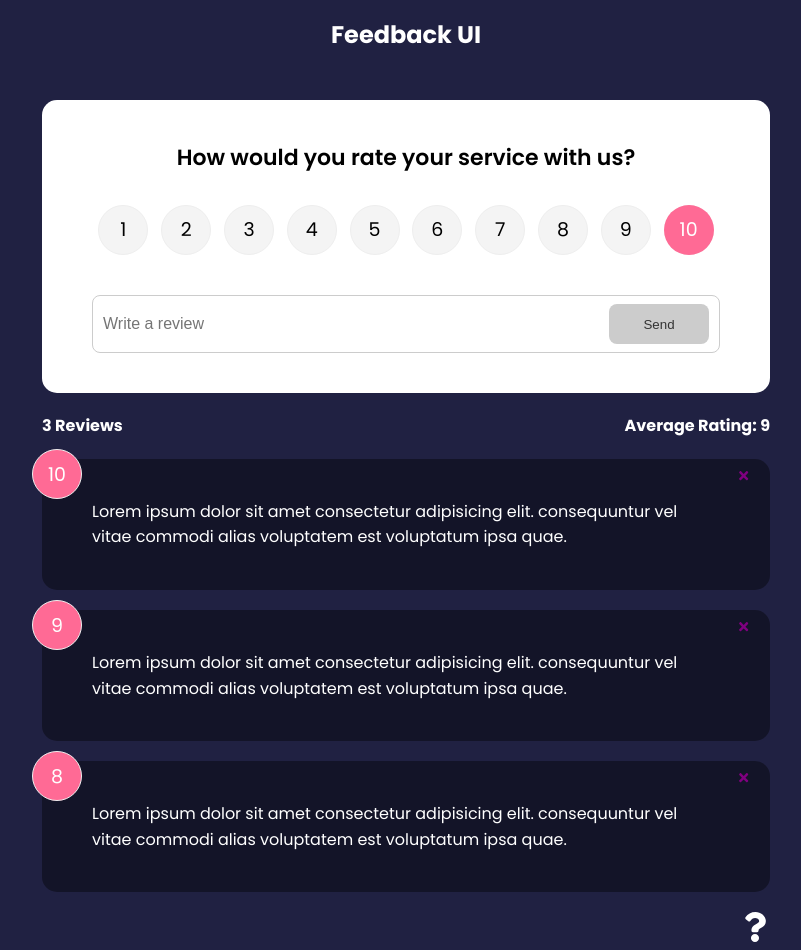
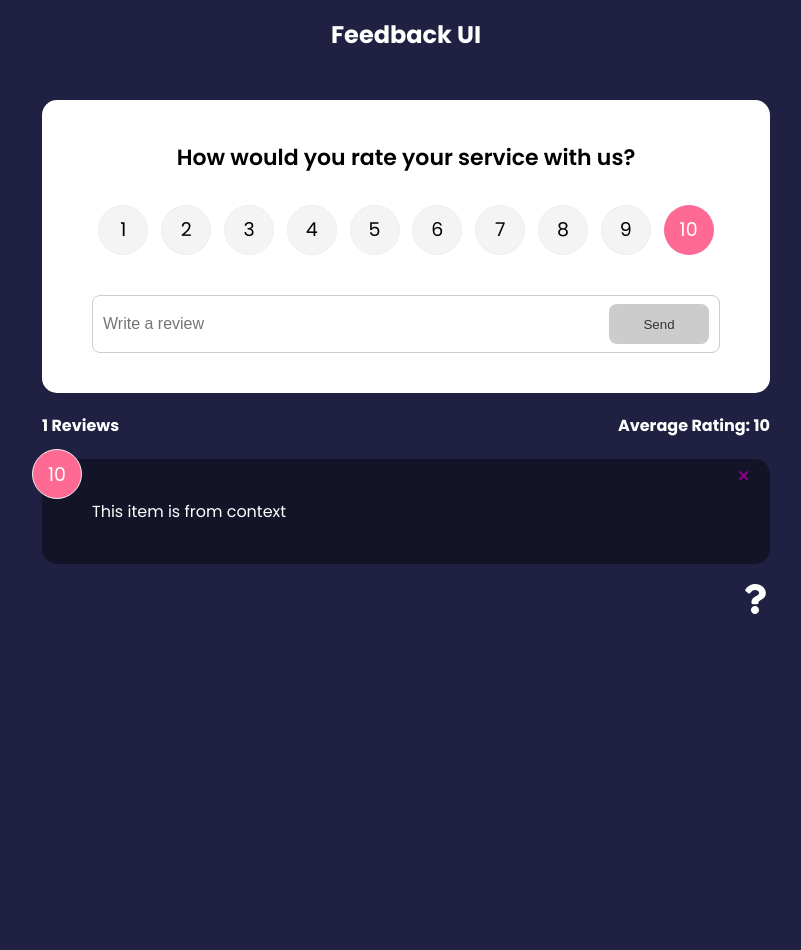
Before and after one commit to ediaz13/my-feedback-app, a React (Create React App) app: page / in a window 1280 px wide. Shown: the whole page, without its empty margins (234-1035 px from the left). After the commit the page ends 800 px from the top, so only its background shows below. Built offline with nearby package versions, Linux system fonts and the light colour scheme.

Commit message:
31. Get Global State With The useContext Hook

```diff
--- a/src/App.js
+++ b/src/App.js
@@ -34,8 +34,8 @@
             <Route exact path='/' element= {
               <>
                 <FeedbackForm handleAdd={addFeedback}/>
-                <FeedbackStats feedback={feedback} />
-                <FeedbackList feedback={feedback} handleDelete={deleteFeedback} />
+                <FeedbackStats />
+                <FeedbackList handleDelete={deleteFeedback} />
               </>
             }>
 
--- a/src/components/FeedbackList.jsx
+++ b/src/components/FeedbackList.jsx
@@ -1,8 +1,11 @@
 import { motion, AnimatePresence } from 'framer-motion'
-import PropTypes from 'prop-types'
 import FeedbackItem from './FeedbackItem'
+import { useContext } from 'react'
+import FeedbackContext from '../context/FeedbackContext'
 
-function FeedbackList({ feedback, handleDelete }) {
+function FeedbackList({ handleDelete }) {
+  const {feedback} = useContext(FeedbackContext)
+
   if (!feedback || feedback.length === 0) {
     return <p>No Feedback Yet</p>
   }
@@ -37,14 +40,4 @@
   // )
 }
 
-FeedbackList.propTypes = {
-  feedback: PropTypes.arrayOf(
-    PropTypes.shape({
-      id: PropTypes.number.isRequired,
-      text: PropTypes.string.isRequired,
-      rating: PropTypes.number.isRequired,
-    })
-  ),
-};
-
 export default FeedbackList;
--- a/src/components/FeedbackStats.jsx
+++ b/src/components/FeedbackStats.jsx
@@ -1,7 +1,11 @@
 import React from 'react'
 import PropTypes  from 'prop-types';
+import { useContext } from 'react'
+import FeedbackContext from '../context/FeedbackContext'
 
-function FeedbackStats({feedback}) {
+function FeedbackStats() {
+
+    const {feedback} = useContext(FeedbackContext)
 
     let average = feedback.reduce((accumulator, current) => {
         return accumulator + current.rating;
```
